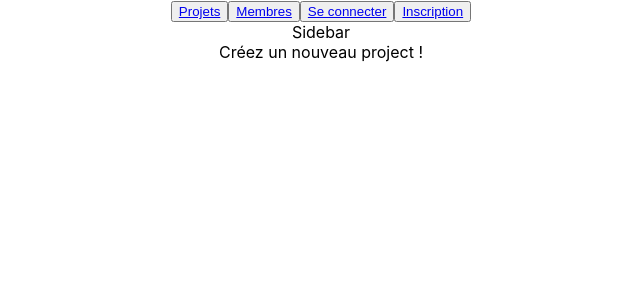
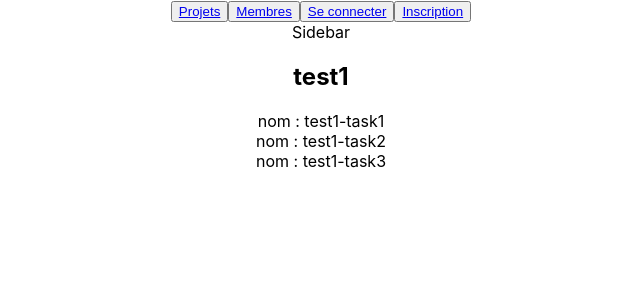
Before and after one commit to MaximeMaillot/dotnet-fil-rouge, a React (Create React App) app: page /projects in a window 1280 px wide. Shown: the top 300 px of the page, without its empty margins (319-959 px from the left). Built offline with nearby package versions, Linux system fonts and the light colour scheme.

Commit message:
show basic task

```diff
--- a/src/Components/Navbar/Navbar.jsx
+++ b/src/Components/Navbar/Navbar.jsx
@@ -5,6 +5,8 @@ import ProjectsView from '../../Views/ProjectsView/ProjectsView';
 import LoginView from '../../Views/LoginView/LoginView';
 import SignupView from '../../Views/SignupView/SignupView';
 import MembersView from '../../Views/MembersView/MembersView';
+import dataProjects from "../../data/test-projects.json";
+
 
 const Navbar = () => {
     return (
@@ -25,7 +27,7 @@ const Navbar = () => {
                     </button>
                 </div>
                 <Routes>
-                    <Route path='/projects' element={<ProjectsView />}></Route>
+                    <Route path='/projects' element={<ProjectsView projects={dataProjects.projects}/>}></Route>
                     <Route path='/members' element={<MembersView />}></Route>
                     <Route path='/login' element={<LoginView />}></Route>
                     <Route path='/signup' element={<SignupView />}></Route>
--- a/src/Components/Project/Project.jsx
+++ b/src/Components/Project/Project.jsx
@@ -13,9 +13,9 @@ const Project = ({ project }) => {
         <div className='Project'>
             <h2>{project.name}</h2>
             <div>
-                <TaskList tasks={getTasksByStatus("pending")} />
-                <TaskList tasks={getTasksByStatus("ongoing")} />
-                <TaskList tasks={getTasksByStatus("done")} />
+                <TaskList tasks={getTasksByStatus(project.tasks, "pending")} />
+                <TaskList tasks={getTasksByStatus(project.tasks, "ongoing")} />
+                <TaskList tasks={getTasksByStatus(project.tasks, "done")} />
             </div>
         </div>
     );
```
